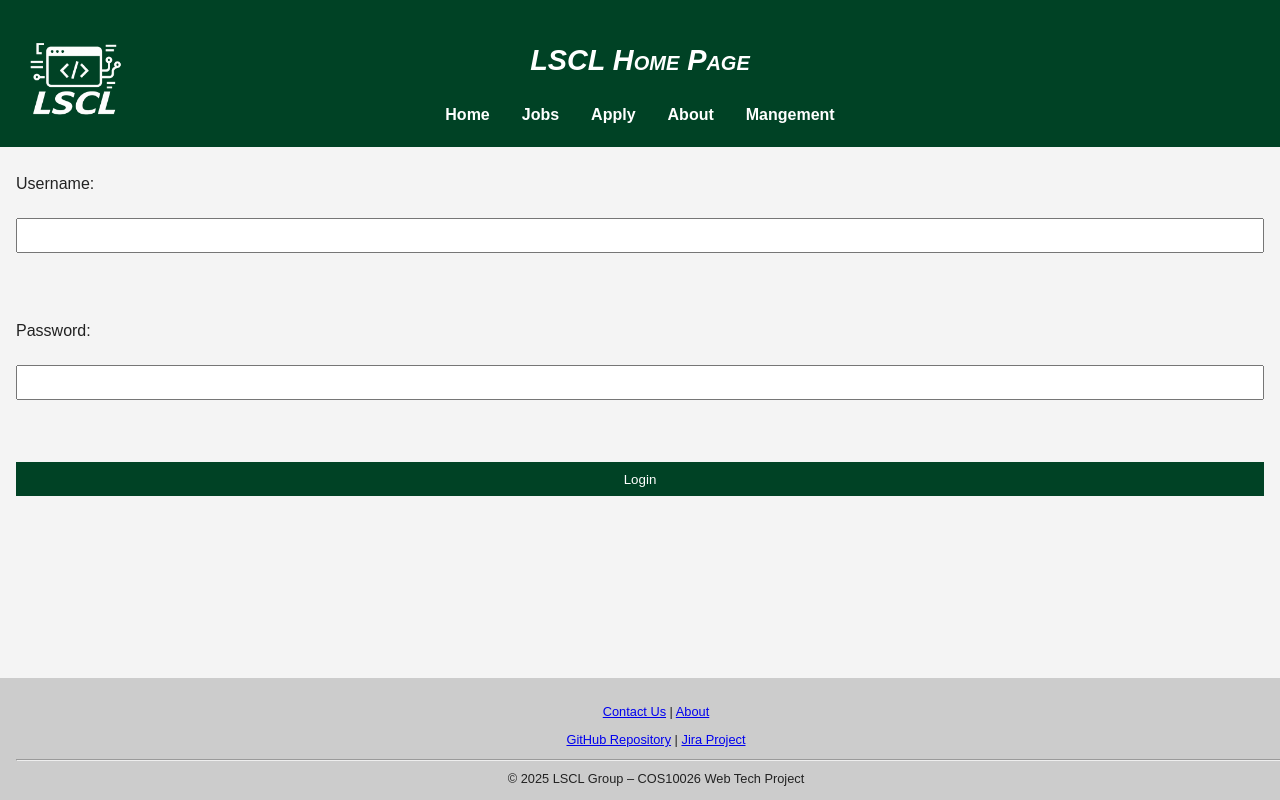
After one commit to Madaa1Uchiha/ProjectP1, a PHP site: page /login.php in a window 1280 px wide. The commit adds this page. Run offline with PHP 8.4, Linux system fonts and the light colour scheme.

Commit message:
added simple login page and database for login info to get to management.php

```diff
--- a/header.inc
+++ b/header.inc
@@ -8,6 +8,7 @@ echo'<header>
             <li><a href="jobs.php">Jobs</a></li>
             <li><a href="apply.php">Apply</a></li>
             <li><a href="about.php">About</a></li>
+            <li><a href="login.php">Mangement</a></li>
         </ul>
     </nav>
 </header>'
--- /dev/null
+++ b/login.php
@@ -0,0 +1,44 @@
+
+<!DOCTYPE html>
+<html lang="en">
+    <head>
+        <meta charset="UTF-8">
+        <meta name="viewport" content="width=device-width, initial-scale=1.0">
+        <link rel="stylesheet" href="styles/styles.css">
+        <title>Login Page</title>
+    </head>
+    <body>
+        <?php include 'header.inc'; ?>
+        <form method="get" action="login.php">
+            <label for="username">Username:</label>
+            <input type="text" name="username" required><br>
+
+            <label for="password">Password:</label>
+            <input type="password" name="password" required><br>
+
+            <input type="hidden" name="token" value="login_token">
+            <input type="submit" value="Login">
+        </form>
+        <?php include 'footer.inc'; ?>
+    </body>
+</html>
+<?php
+require_once("settings.php");
+if (isset($_GET['token']) && $_GET['token'] === 'login_token')
+{
+    $username = mysqli_real_escape_string($conn, $_GET['username']);
+    $password = mysqli_real_escape_string($conn, $_GET['password']);
+    $sql = "SELECT * FROM LOGIN WHERE username = '$username' AND password = '$password'";
+    $result = mysqli_query($conn, $sql);
+    if (mysqli_num_rows($result) > 0)
+    {
+        session_start();
+        $_SESSION['username'] = $username;
+        header("Location: manage.php");
+        exit();
+    }
+    else
+    {
+        echo "Invalid username or password.";
+    }
+}
```
Also changed, not shown: login.sql (added, +67 -0 lines), manage.php (+7 -0 lines).
